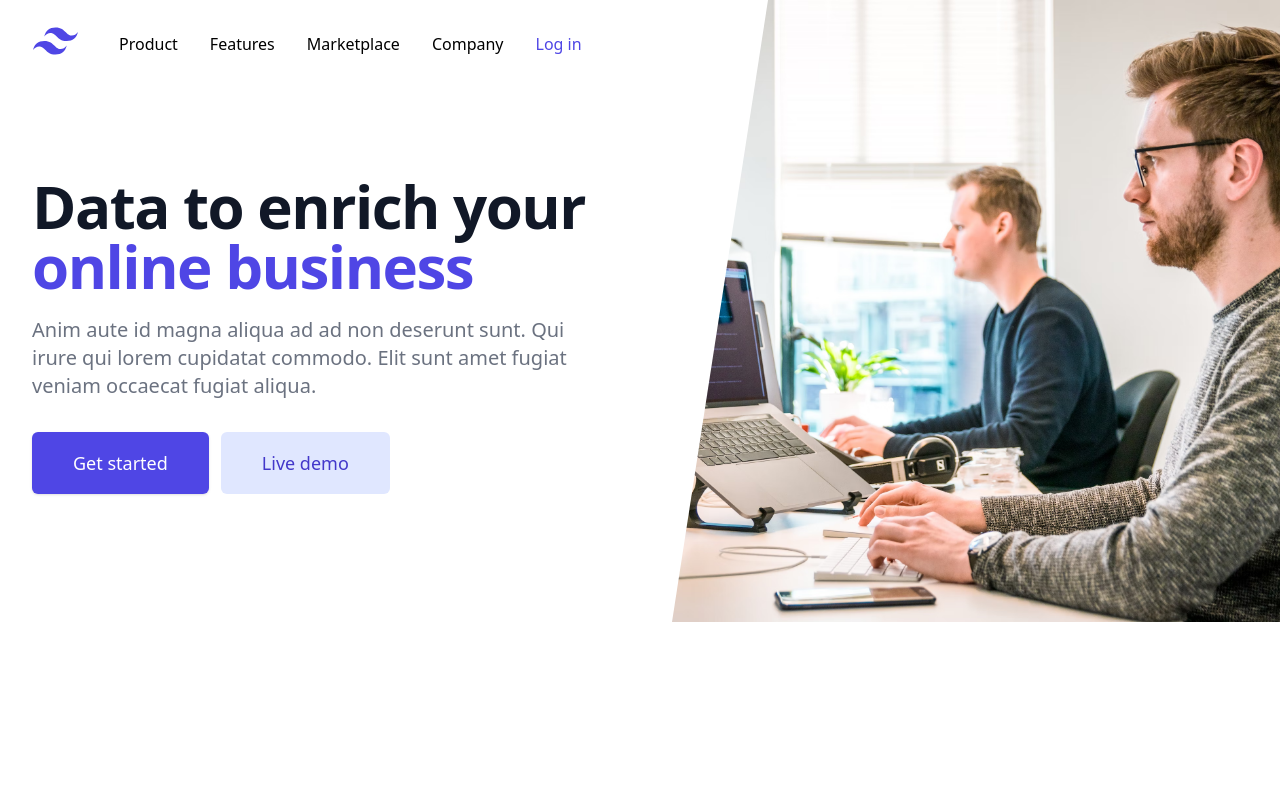
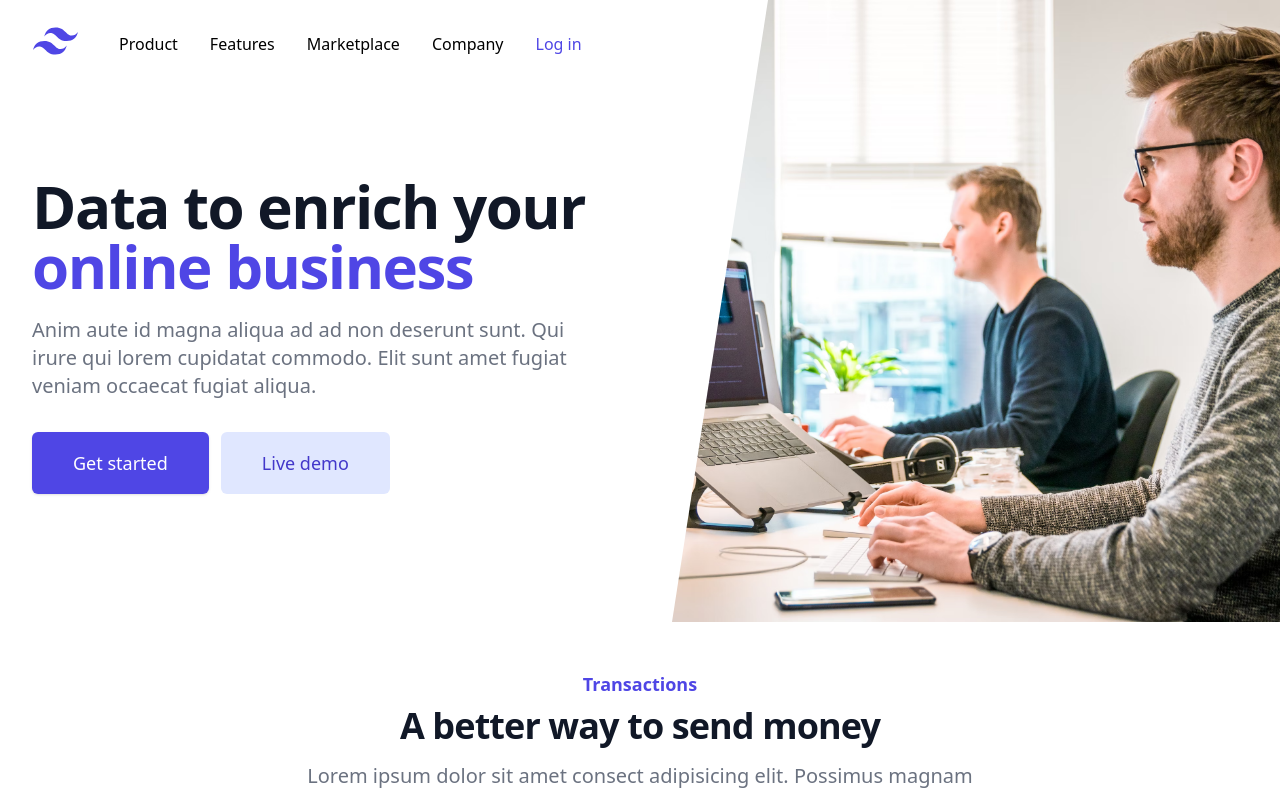
Before and after one commit to claudsonm/nextjs-dummy-app, a Next.js app: page / in a window 1280 px wide. Shown: the top 794 px of the page. Built offline with nearby package versions, Linux system fonts and the light colour scheme.

Commit message:
Adding features section to the homepage

```diff
--- a/pages/index.tsx
+++ b/pages/index.tsx
@@ -17,6 +17,7 @@ const Home: NextPage = () => {
                 </div>
                 <HeroSectionSiblings />
             </div>
+            <FeaturesSection/>
         </>
     )
 }
```
